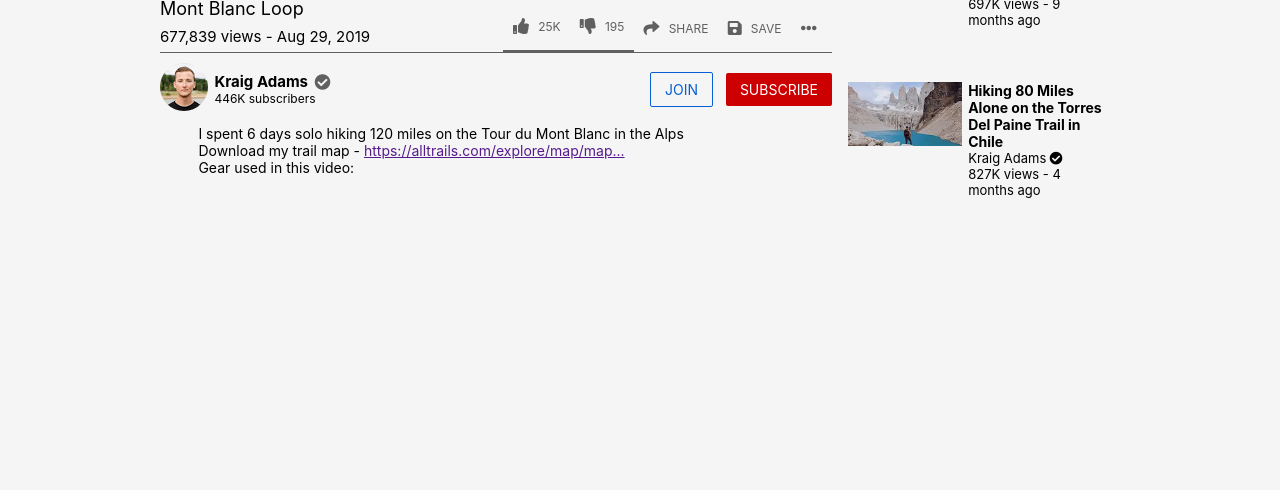
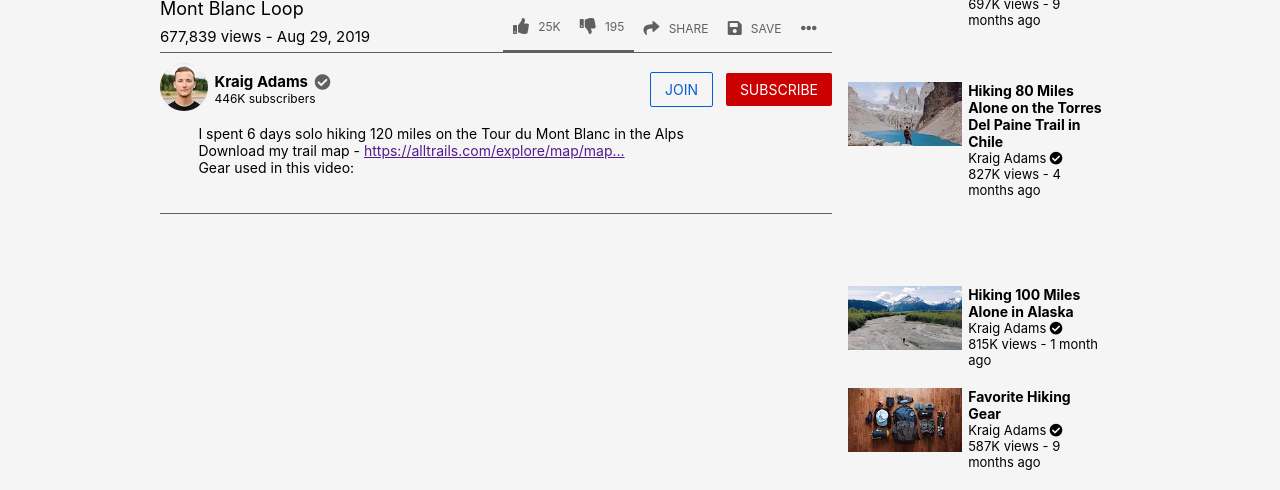
Before and after one commit to ronnoc5991/youtube-mock, a plain HTML site: page index.html in a window 1280 px wide. Shown: the part 515-1005 px from the top of the page. Before the commit the page ends 801 px from the top, so only its background shows below. Drawn offline with Linux system fonts and the light colour scheme.

Commit message:
end assignment

```diff
--- a/index.html
+++ b/index.html
@@ -3,7 +3,7 @@
 <head>
     <meta charset="UTF-8">
     <meta name="viewport" content="width=device-width, initial-scale=1.0">
-    <title>Youtube</title>
+    <title>Hiking 120 Miles Alone on the Tour Du Mont Blanc Loop </title>
     <link rel="stylesheet" href="styles.css">
     <link rel="stylesheet" href="//use.fontawesome.com/releases/v5.0.7/css/all.css">
 </head>
@@ -63,6 +63,8 @@
                     Gear used in this video:
                 </div>
             </div>
+
+            <!-- <div>Hello</div>  Could insert Comment Section here -->
 
         </article>
         <aside id="side-bar">
@@ -145,6 +147,40 @@
                 </div>
             </div>
 
+<!----------------------------------------- VIDEO 5 ----------------------------------------->
+
+            <div class="recommended-video">
+                <div class="thumbnail">
+                    <a href="https://www.youtube.com/watch?v=8Ch2vBkVUQQ">
+                        <img src="/alaska.webp" alt="">
+                    </a>
+                </div>
+                <div class="recommended-title"> <a href="https://www.youtube.com/watch?v=8Ch2vBkVUQQ"><b>Hiking 100 Miles Alone in Alaska</b></a></div>
+                <div class="recommended-details">
+                    <a href="https://www.youtube.com/watch?v=8Ch2vBkVUQQ">
+                        <div class="author">Kraig Adams<i class="fas fa-check-circle"></i></div>
+                        <div class="views-and-date">815K views - 1 month ago</div>
+                    </a>
+                </div>
+            </div>
+
+<!----------------------------------------- VIDEO 5 ----------------------------------------->
+
+            <div class="recommended-video">
+                <div class="thumbnail">
+                    <a href="https://www.youtube.com/watch?v=g4udShhCqOA&t=81s">
+                        <img src="/gear.webp" alt="">
+                    </a>
+                </div>
+                <div class="recommended-title"> <a href="https://www.youtube.com/watch?v=g4udShhCqOA&t=81s"><b>Favorite Hiking Gear</b></a></div>
+                <div class="recommended-details">
+                    <a href="https://www.youtube.com/watch?v=g4udShhCqOA&t=81s">
+                        <div class="author">Kraig Adams<i class="fas fa-check-circle"></i></div>
+                        <div class="views-and-date">587K views - 9 months ago</div>
+                    </a>
+                </div>
+            </div>
+
         </aside>
 
     </div>
--- a/styles.css
+++ b/styles.css
@@ -154,6 +154,7 @@
     width: 100%;
     /* border: 1px solid black; */
     height: 20vh;
+    border-bottom: 1px solid #606060;
 }
 
 #video-creator-container {
```
Also changed, not shown: alaska.webp (added), gear.webp (added).
